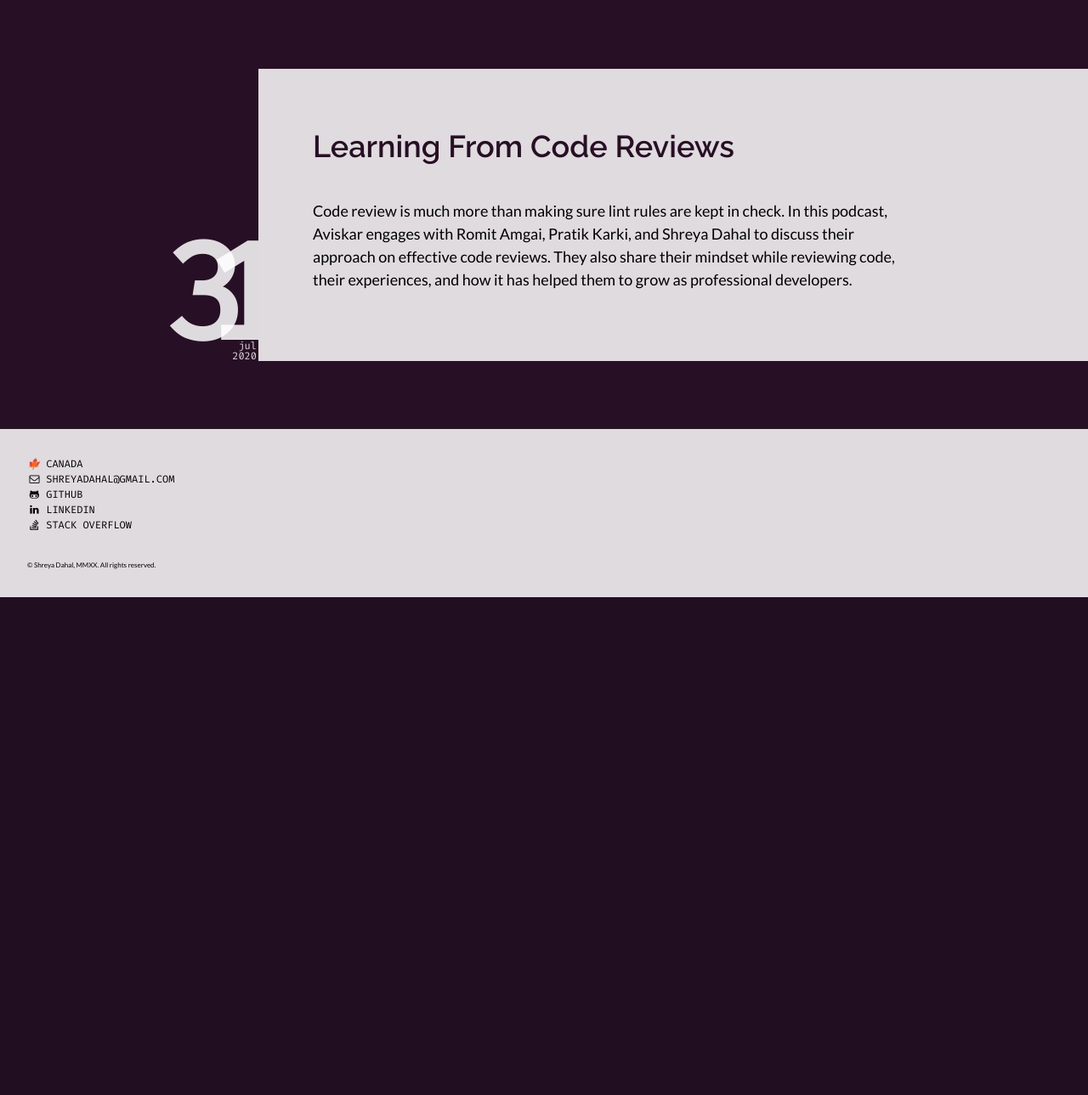
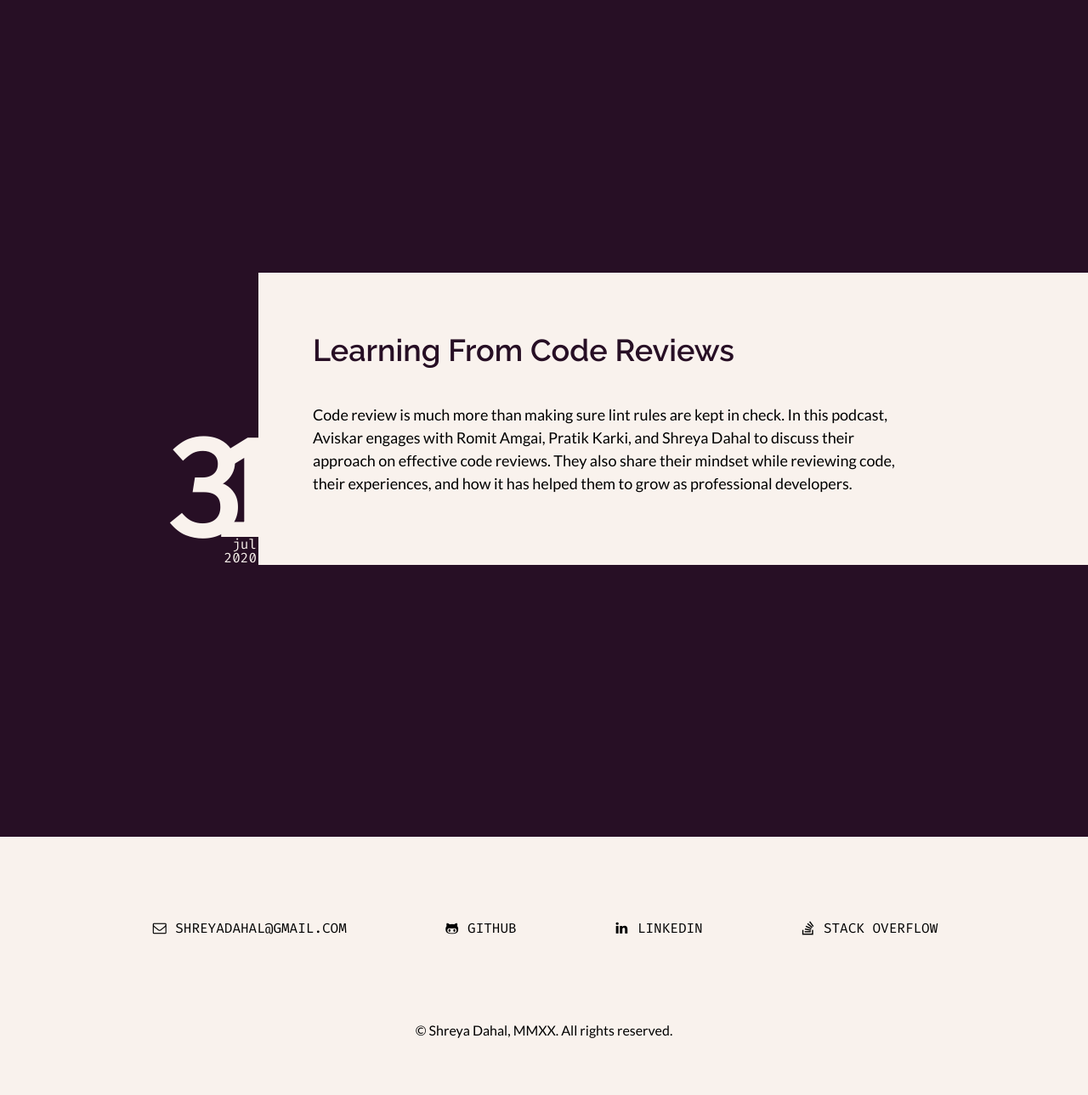
Before and after one commit to squgeim/squgeim.github.io, a PHP site: page / in a window 1280 px wide. Shown: the part 799-2088 px from the top of the page at 85% size. Before the commit the page ends 1502 px from the top, so only its background shows below. Run offline with PHP 8.4, Linux system fonts and the light colour scheme.

Commit message:
Padding and footer for larger screen

```diff
--- a/css/style.css
+++ b/css/style.css
@@ -58,12 +58,14 @@ a img {
 	--color-bg-violet: #270F25;
 
 	--color-page-bg: var(--color-bg-violet);
-	--color-white-bg: rgba(255,255,255,0.85);
+	--color-white-bg: rgb(249, 242, 237);
 
 	--padding-card: 2rem;
-	--margin-section: 5rem;
+	--margin-section: 20rem;
 
-	--font-size-text: 0.75em;
+	--font-size-large: 2.25em;
+	--font-size-small: 0.75em;
+	--font-size-xsmall: 0.5em;
 }
 
 body {
@@ -71,6 +73,7 @@ body {
     font-family: var(--font-primary);
 	-webkit-font-smoothing: antialiased;
 	-moz-osx-font-smoothing: grayscale;
+	box-sizing: border-box;
 }
 
 /*******************************************************************************
@@ -149,10 +152,10 @@ body {
 .blog-card h1 {
 	color: var(--color-page-bg);
 	font-family: var(--font-header);
+    font-size: var(--font-size-large);
 }
 
 .blog-card p {
-	font-size: 0.75em;
 }
 
 @media(min-width: 768px) {
@@ -186,7 +189,6 @@ body {
 	.dateline .date-month,
 	.dateline .date-year {
 		margin-right: 2px;
-		font-size: var(--font-size-text);
 	}
 
 	.blog-card {
@@ -209,14 +211,14 @@ body {
 
 .footer {
 	background: var(--color-white-bg);
-	padding: 0 var(--padding-card);
+	padding: calc(2 * var(--padding-card));
 }
 
 .footer ul {
 	font-family: var(--font-mono);
-	font-size: 0.75em;
+	font-size: var(--font-size-small);
 	text-transform: uppercase;
-	padding-top: var(--padding-card);
+	padding: var(--padding-card) 0;
     color: black;
 }
 
@@ -233,6 +235,24 @@ body {
 
 .footer .copyright {
 	margin: 0;
-	font-size: 0.5em;
-	padding: var(--padding-card) 0;
+	font-size: var(--font-size-xsmall);
+	padding-top: calc(2 * var(--padding-card));
 }
+
+@media (min-width: 768px) {
+	.footer {
+        --font-size-small: 1em;
+		--font-size-xsmall: var(--font-size-small);
+	}
+
+	.footer ul {
+		display: flex;
+        flex-direction: row;
+		align-items: center;
+		justify-content: space-evenly;
+	}
+
+	.footer .copyright {
+		text-align: center;
+	}
+}
--- a/index.html
+++ b/index.html
@@ -55,7 +55,6 @@
   </section>
   <section class="footer">
     <ul>
-      <li><i>🍁</i> canada</li>
       <li><a href="mailto:shreyadahal@gmail.com"><i class="icon-mail"></i> shreyadahal@gmail.com</a></li>
       <li><a href="https://github.com/squgeim"><i class="icon-github"></i> github</a></li>
       <li><a href="https://www.linkedin.com/in/squgeim/"><i class="icon-linkedin"></i> linkedIn</a></li>
```
